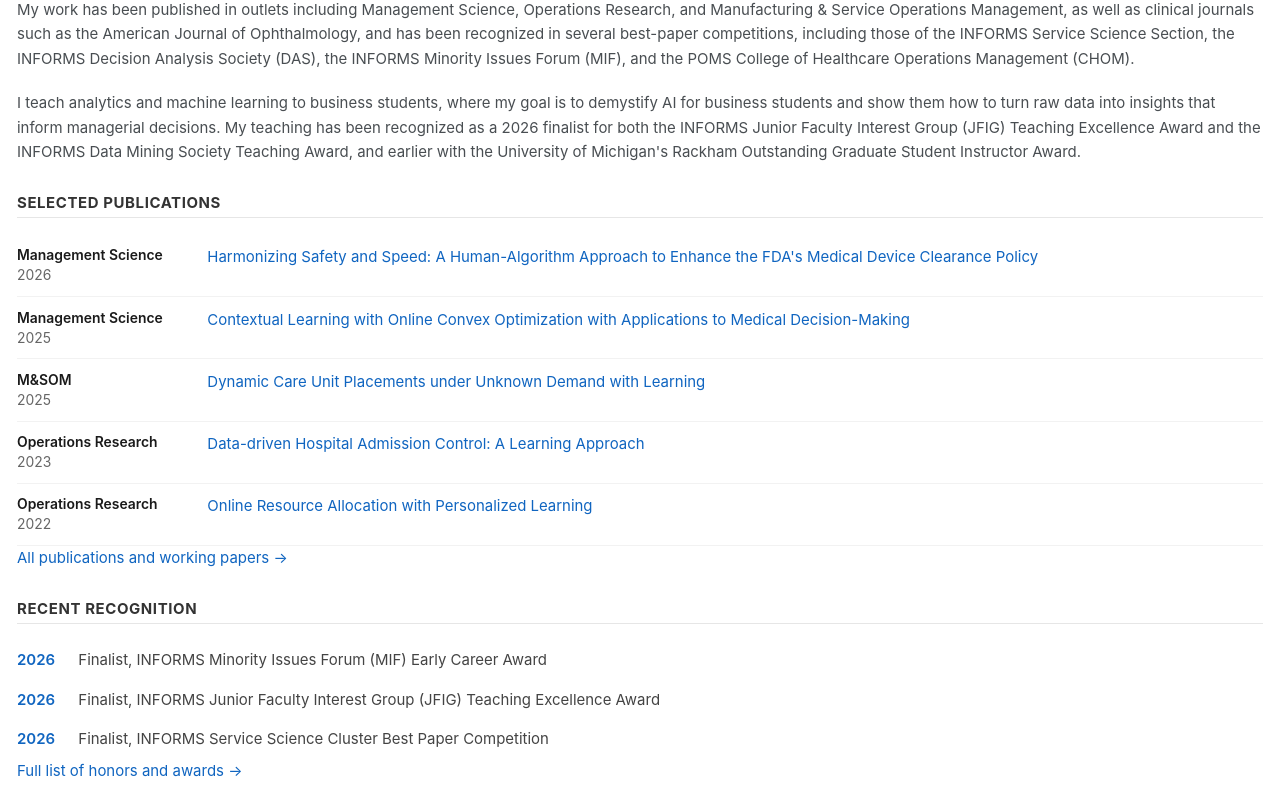
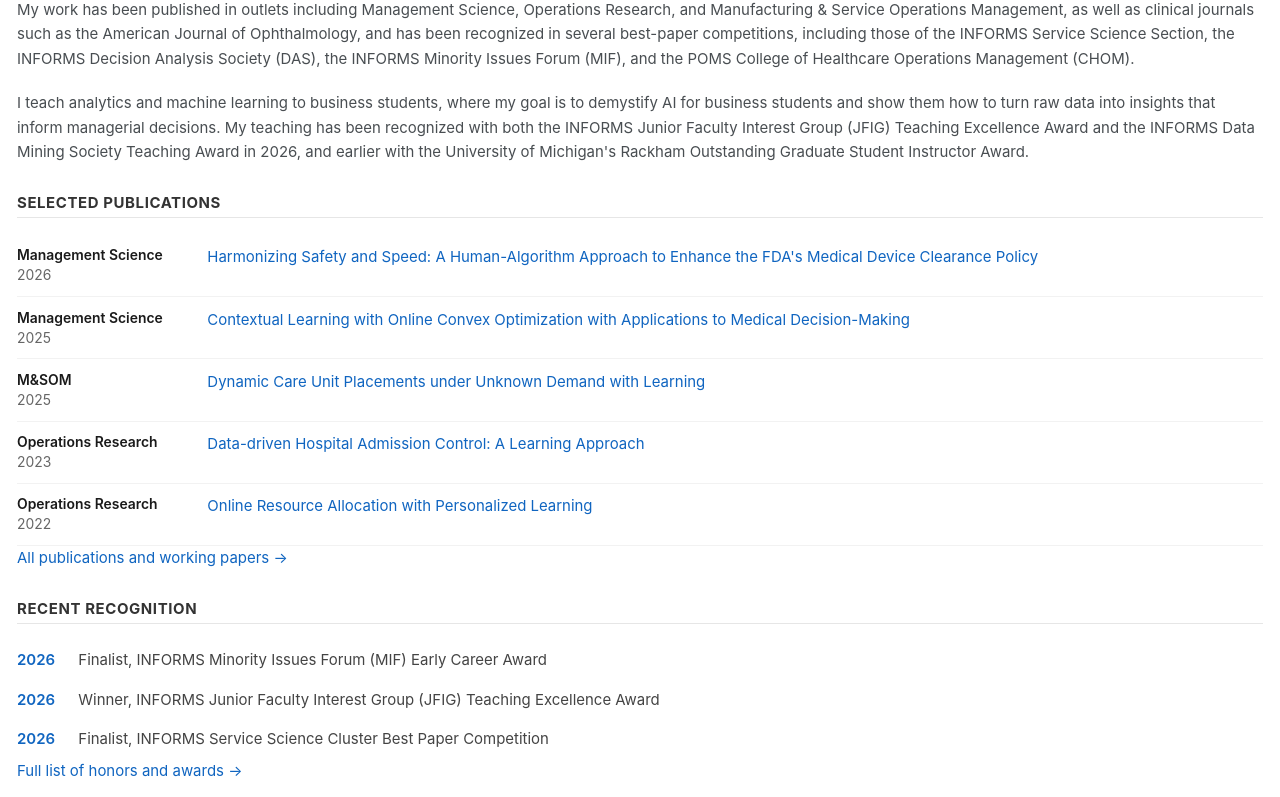
Before and after one commit to mzhalechian/mzhalechian.github.io, a Jekyll site: the page built from _pages/about.md, in a window 1280 px wide. Shown: the part 941-1738 px from the top of the page. Built offline with Jekyll 4.4.1, drawn with Linux system fonts in a browser that asks for light colours.

Commit message:
Teaching awards: Finalist to Winner for the 2026 INFORMS JFIG Teaching Excellence Award and Data Mining Society Teaching Award across site and CV
Co-Authored-By: Claude Opus 5.5 <noreply@anthropic.com>

```diff
--- a/_pages/about.md
+++ b/_pages/about.md
@@ -137,10 +137,10 @@ Operations Management (CHOM).</p>
 <p>I teach analytics and machine learning to business students, where my goal
 is to demystify AI for business students and show them how to turn raw data into
 insights that inform managerial decisions. My teaching has been
-recognized as a 2026 finalist for both the INFORMS Junior Faculty Interest Group
-(JFIG) Teaching Excellence Award and the INFORMS Data Mining Society Teaching
-Award, and earlier with the University of Michigan's Rackham Outstanding
-Graduate Student Instructor Award.</p>
+recognized with both the INFORMS Junior Faculty Interest Group (JFIG) Teaching
+Excellence Award and the INFORMS Data Mining Society Teaching Award in 2026, and
+earlier with the University of Michigan's Rackham Outstanding Graduate Student
+Instructor Award.</p>
 
 <h3>Selected Publications</h3><hr />
 <div class="pub">
@@ -167,7 +167,7 @@ Graduate Student Instructor Award.</p>
 
 <h3>Recent Recognition</h3><hr />
 <div class="rec2"><div class="yr">2026</div><div class="rb">Finalist, INFORMS Minority Issues Forum (MIF) Early Career Award</div></div>
-<div class="rec2"><div class="yr">2026</div><div class="rb">Finalist, INFORMS Junior Faculty Interest Group (JFIG) Teaching Excellence Award</div></div>
+<div class="rec2"><div class="yr">2026</div><div class="rb">Winner, INFORMS Junior Faculty Interest Group (JFIG) Teaching Excellence Award</div></div>
 <div class="rec2"><div class="yr">2026</div><div class="rb">Finalist, INFORMS Service Science Cluster Best Paper Competition</div></div>
 <p class="more"><a href="/research/#honors-and-awards">Full list of honors and awards &rarr;</a></p>
 
```
Also changed, not shown: CLAUDE.md (+4 -0 lines), _pages/awards.md (+2 -2 lines), _pages/research.md (+2 -2 lines), _pages/teaching.md (+2 -2 lines), 1 other file.
